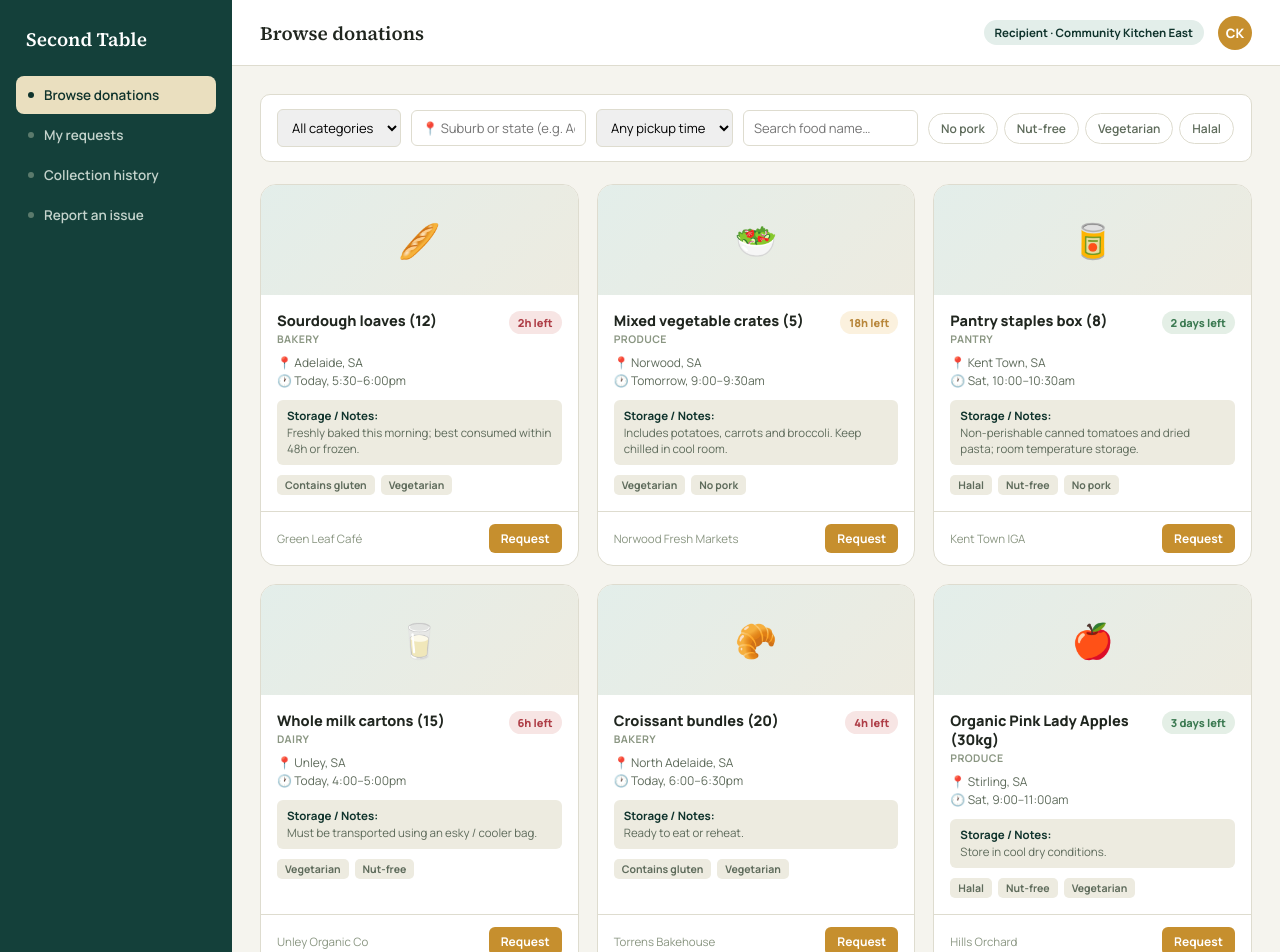
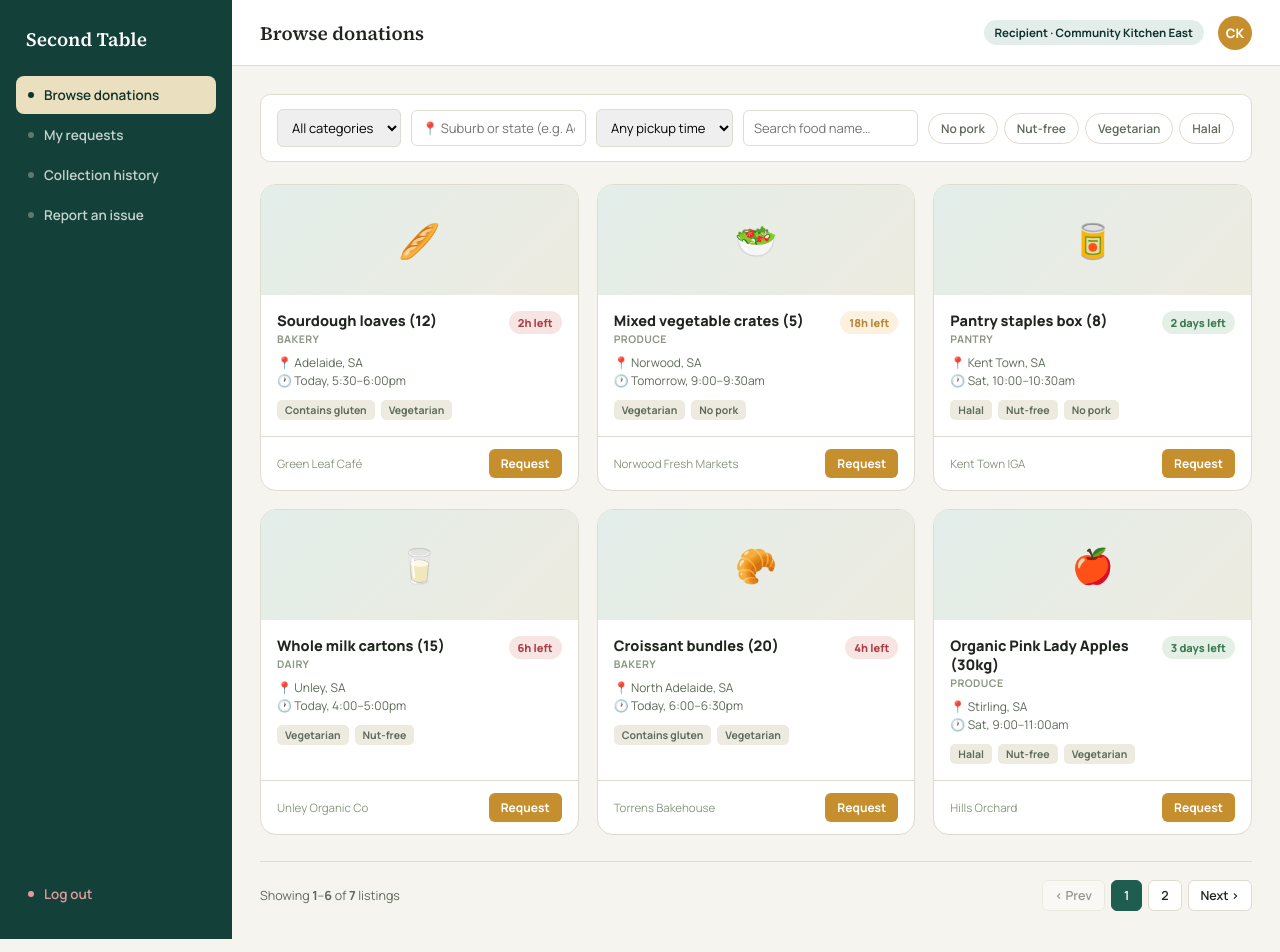
Before and after one commit to C262H-1804-Industry-Research-Project/FoodBank, a Vue app in the folder frontend/: page /recipient in a window 1280 px wide. Shown: the top 952 px of the page. Built offline with nearby package versions, Linux system fonts and the light colour scheme.

Commit message:
hide the description

```diff
--- a/frontend/src/views/recipient/BrowseDonations.vue
+++ b/frontend/src/views/recipient/BrowseDonations.vue
@@ -78,12 +78,6 @@
             <div class="lc-meta">
               📍 {{ item.suburb }}, {{ item.stateRegion }}<br>
               🕐 {{ item.pickupWindow || item.slots || 'Pickup scheduled with donor' }}
-            </div>
-
-            <!-- Additional Storage instructions / Notes region -->
-            <div v-if="item.notes" class="lc-notes">
-              <span class="notes-label">Storage / Notes:</span>
-              <p class="notes-content">{{ item.notes }}</p>
             </div>
 
             <!-- Dietary tags -->
@@ -191,12 +185,10 @@ const hasActiveFilters = computed(() => {
 // Filter matching logic
 const filteredListings = computed(() => {
   return props.listings.filter(item => {
-    // 1. Category match
     if (filterCategory.value && item.category !== filterCategory.value) {
       return false
     }
 
-    // 2. Suburb / State match
     if (filterLocation.value.trim()) {
       const qLoc = filterLocation.value.trim().toLowerCase()
       const suburbMatch = (item.suburb || '').toLowerCase().includes(qLoc)
@@ -206,14 +198,12 @@ const filteredListings = computed(() => {
       }
     }
 
-    // 3. Pickup time matching
     if (filterTime.value) {
       if (filterTime.value === 'today' && item.timeType !== 'today') return false
       if (filterTime.value === 'tomorrow' && item.timeType !== 'tomorrow') return false
       if (filterTime.value === 'weekend' && item.timeType !== 'weekend') return false
     }
 
-    // 4. Keyword search
     if (searchKeyword.value.trim()) {
       const q = searchKeyword.value.trim().toLowerCase()
       const nameMatch = (item.name || '').toLowerCase().includes(q)
@@ -223,7 +213,6 @@ const filteredListings = computed(() => {
       }
     }
 
-    // 5. Dietary tag inclusion
     if (activeTags.value.length > 0) {
       const hasAllTags = activeTags.value.every(tag => (item.tags || []).includes(tag))
       if (!hasAllTags) {
@@ -237,9 +226,8 @@ const filteredListings = computed(() => {
 
 // Pagination logic
 const currentPage = ref(1)
-const pageSize = ref(6) // 6 cards per page
+const pageSize = ref(6)
 
-// Reset to page 1 whenever filters change
 watch([filterCategory, filterLocation, filterTime, searchKeyword, activeTags], () => {
   currentPage.value = 1
 })
@@ -366,26 +354,6 @@ const paginatedListings = computed(() => {
   line-height: 1.5;
 }
 
-/* Card Storage instructions region */
-.lc-notes {
-  margin-top: 10px;
-  background: var(--surface-2);
-  border-radius: var(--r-sm);
-  padding: 8px 10px;
-  font-size: 11.5px;
-}
-.notes-label {
-  font-weight: 700;
-  color: var(--primary-dark);
-  display: block;
-  margin-bottom: 2px;
-}
-.notes-content {
-  color: var(--text-muted);
-  line-height: 1.4;
-  margin: 0;
-}
-
 .lc-tags { display: flex; gap: 6px; flex-wrap: wrap; margin-top: 10px; }
 .tag-pill {
   font-size: 10.5px;
--- a/frontend/src/views/recipient/RecipientIndex.vue
+++ b/frontend/src/views/recipient/RecipientIndex.vue
@@ -46,11 +46,19 @@
       </main>
     </div>
 
-    <!-- Request Modal -->
+    <!-- Request Modal with Description Box -->
     <div class="modal-backdrop" :class="{ show: showModal }">
       <div class="modal-box" v-if="modalItem">
         <h3>Request: {{ modalItem.name }}</h3>
         <div class="modal-sub">{{ modalItem.donor }}</div>
+
+        <!-- Description block from listing notes -->
+        <div class="field" v-if="modalItem.notes">
+          <label class="field-label">Description</label>
+          <div class="modal-description-box">
+            {{ modalItem.notes }}
+          </div>
+        </div>
 
         <div class="field">
           <label class="field-label">Pickup timeslot</label>
@@ -66,12 +74,12 @@
         </div>
 
         <div class="field">
-          <label class="field-label">Note <span style="font-weight:500;color:var(--text-soft);">(optional)</span></label>
+          <label class="field-label">Note <span style="font-weight:500;color:var(--text-soft);">(optional — e.g. request extra beyond the limit)</span></label>
           <textarea v-model="modalForm.note" rows="3" placeholder="Add context for the donor…"></textarea>
         </div>
 
         <div class="field-hint" style="margin-bottom:6px;">
-          📍 Exact address ({{ modalItem.addressLine }}, {{ modalItem.suburb }} {{ modalItem.stateRegion }}) will be confirmed after approval.
+          📍 The exact pickup address is shared in <strong>My requests</strong> once the donor approves you — for now you only see the general area.
         </div>
 
         <div class="modal-close-row">
@@ -106,7 +114,7 @@ function handleLogout() {
   router.push('/auth')
 }
 
-// Global available donation listings with structured address and notes
+// Global available donation listings
 const availableListings = ref([
   {
     id: 1,
@@ -122,7 +130,7 @@ const availableListings = ref([
     timeType: 'today',
     tags: ['Contains gluten', 'Vegetarian'],
     donor: 'Green Leaf Café',
-    notes: 'Freshly baked this morning; best consumed within 48h or frozen.'
+    notes: 'Freshly baked this morning; best consumed within 48h or kept refrigerated.'
   },
   {
     id: 2,
@@ -138,7 +146,7 @@ const availableListings = ref([
     timeType: 'tomorrow',
     tags: ['Vegetarian', 'No pork'],
     donor: 'Norwood Fresh Markets',
-    notes: 'Includes potatoes, carrots and broccoli. Keep chilled in cool room.'
+    notes: 'Includes potatoes, carrots, and broccoli. Keep chilled in a cool environment.'
   },
   {
     id: 3,
@@ -170,7 +178,7 @@ const availableListings = ref([
     timeType: 'today',
     tags: ['Vegetarian', 'Nut-free'],
     donor: 'Unley Organic Co',
-    notes: 'Must be transported using an esky / cooler bag.'
+    notes: 'Must be transported using an esky or cooler bag.'
   },
   {
     id: 5,
@@ -186,7 +194,7 @@ const availableListings = ref([
     timeType: 'today',
     tags: ['Contains gluten', 'Vegetarian'],
     donor: 'Torrens Bakehouse',
-    notes: 'Ready to eat or reheat.'
+    notes: 'Baked fresh daily. Ready to eat or reheat.'
   },
   {
     id: 6,
@@ -277,11 +285,22 @@ function confirmRequest() {
 .placeholder-card h3 { font-size: 20px; color: var(--text); margin-bottom: 8px; }
 .placeholder-card p { font-size: 13.5px; color: var(--text-muted); line-height: 1.5; margin-bottom: 24px; }
 
+/* Modal and Description box styles */
 .modal-backdrop { display: none; position: fixed; inset: 0; background: rgba(15,20,17,.45); z-index: 200; align-items: center; justify-content: center; }
 .modal-backdrop.show { display: flex; }
 .modal-box { background: var(--surface); border-radius: var(--r-lg); width: 440px; max-width: 90vw; padding: 26px; max-height: 85vh; overflow-y: auto; }
 .modal-box h3 { font-size: 18px; margin-bottom: 4px; }
-.modal-sub { font-size: 12.5px; color: var(--text-muted); margin-bottom: 18px; }
+.modal-sub { font-size: 12.5px; color: var(--text-muted); margin-bottom: 16px; }
+
+.modal-description-box {
+  background: var(--surface-2);
+  border-radius: var(--r-sm);
+  padding: 10px 12px;
+  font-size: 13px;
+  color: var(--text);
+  line-height: 1.45;
+}
+
 .modal-close-row { display: flex; justify-content: flex-end; gap: 10px; margin-top: 20px; }
 .field { margin-bottom: 16px; }
 .field-label { font-size: 12.5px; font-weight: 700; color: var(--text); margin-bottom: 6px; display: block; }
```
